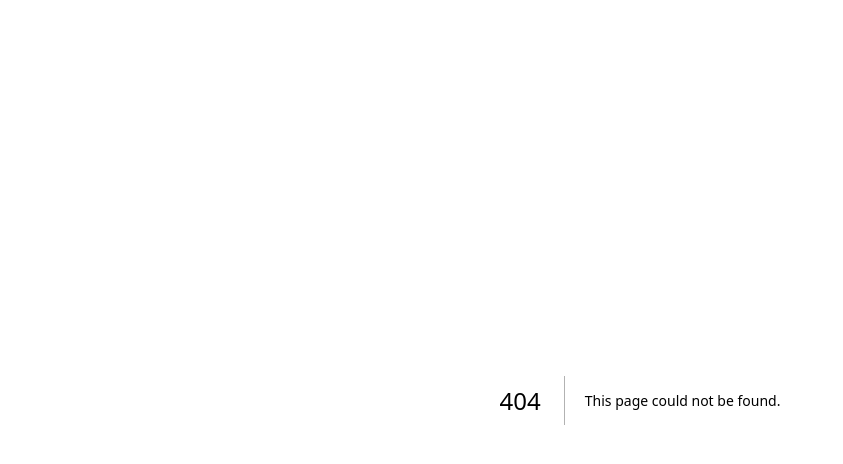
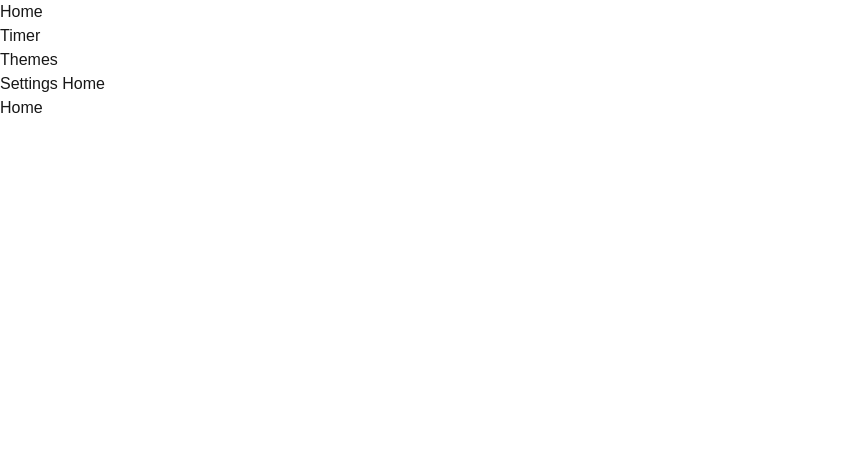
Before and after one commit to elixer-prince/elixer-focus-next, a Next.js app: page /settings in a window 1280 px wide. Before the commit this address had no page. Shown: the top 464 px of the page, without its empty margins (0-843 px from the left). Built offline with nearby package versions, Linux system fonts and the light colour scheme.

Commit message:
feat(settings): create settings routes

```diff
--- /dev/null
+++ b/app/settings/Sidebar.tsx
@@ -0,0 +1,19 @@
+import Link from "next/link";
+
+const Sidebar = () => {
+  return (
+    <ul>
+      <li>
+        <Link href="/settings">Home</Link>
+      </li>
+      <li>
+        <Link href="/settings/timer">Timer</Link>
+      </li>
+      <li>
+        <Link href="/settings/themes">Themes</Link>
+      </li>
+    </ul>
+  );
+};
+
+export default Sidebar;
--- /dev/null
+++ b/app/settings/layout.tsx
@@ -0,0 +1,17 @@
+import Sidebar from "@/app/settings/Sidebar";
+import Link from "next/link";
+import { PropsWithChildren } from "react";
+
+const Layout = ({ children }: PropsWithChildren) => {
+  return (
+    <div>
+      <Sidebar />
+
+      <main>{children}</main>
+
+      <Link href="/">Home</Link>
+    </div>
+  );
+};
+
+export default Layout;
--- /dev/null
+++ b/app/settings/page.tsx
@@ -0,0 +1,5 @@
+const Page = () => {
+  return <div>Settings Home</div>;
+};
+
+export default Page;
--- /dev/null
+++ b/app/settings/themes/page.tsx
@@ -0,0 +1,7 @@
+import React from "react";
+
+const Page = () => {
+  return <div>Theme Settings</div>;
+};
+
+export default Page;
--- /dev/null
+++ b/app/settings/timer/page.tsx
@@ -0,0 +1,7 @@
+import React from "react";
+
+const Page = () => {
+  return <div>Timer Settings</div>;
+};
+
+export default Page;
```
